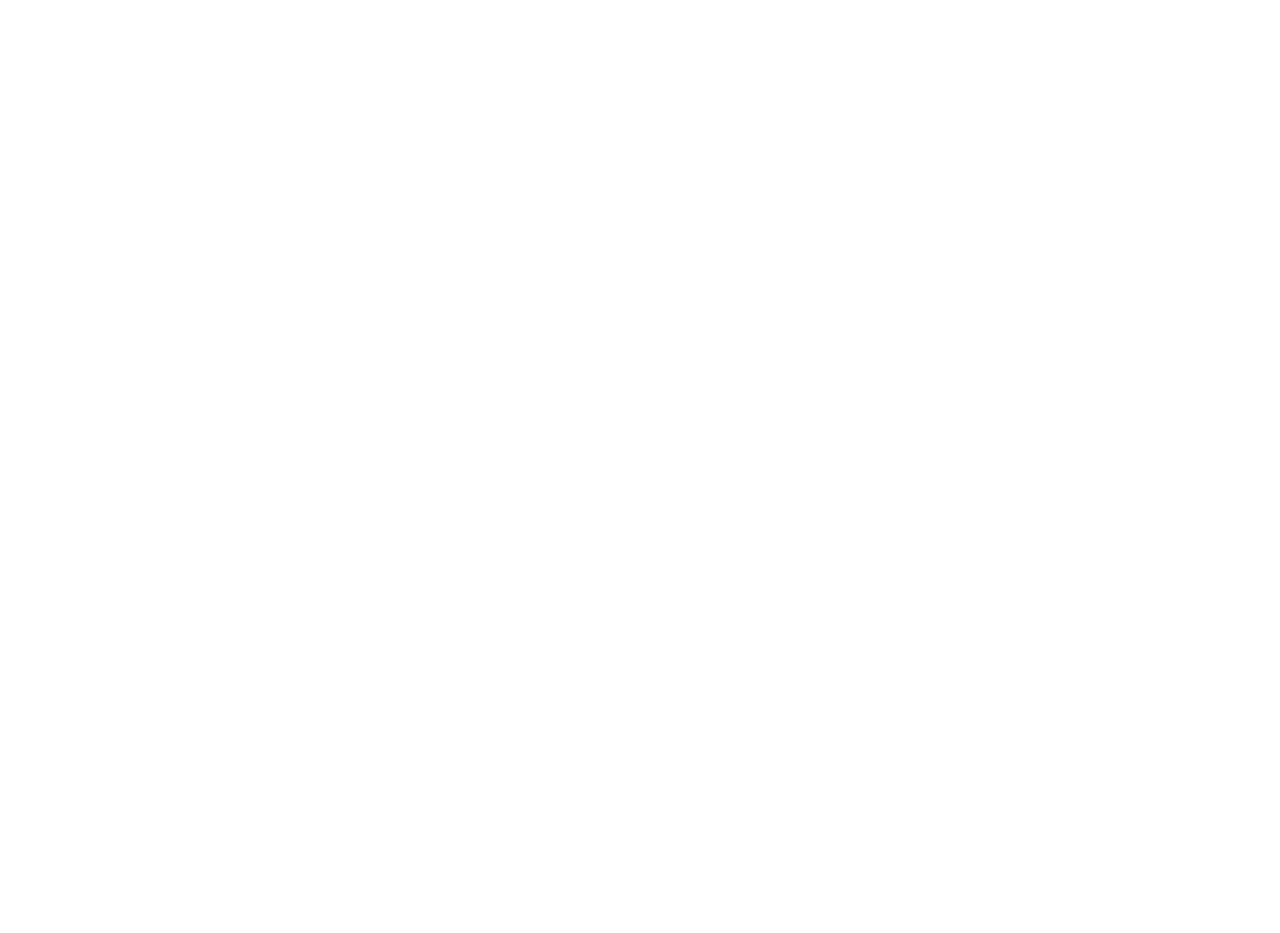
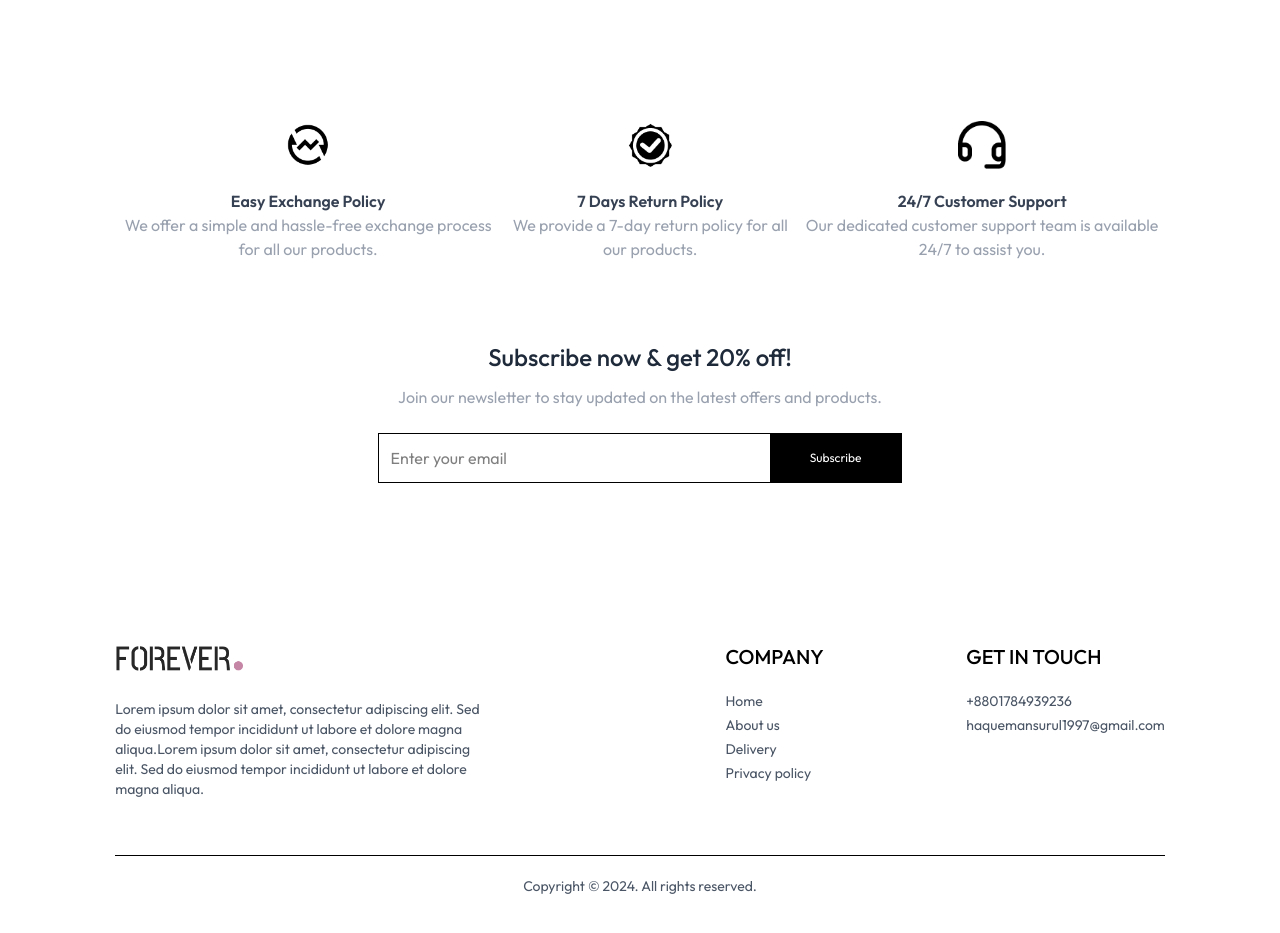
Before and after one commit to Mansurul1997/E-Commerce-App, a React (Vite) app: page / in a window 1280 px wide. Shown: the part 1842-2775 px from the top of the page. Before the commit the page ends 1883 px from the top, so only its background shows below. Built offline with nearby package versions, Linux system fonts and the light colour scheme.

Commit message:
Complete homepage
Co-authored-by: Copilot <copilot@github.com>

```diff
--- a/src/App.jsx
+++ b/src/App.jsx
@@ -10,6 +10,7 @@ import Cart from './pages/Cart';
 import Login from './pages/Login';
 import PlaceOrder from './pages/PlaceOrder';
 import Navbar from './components/Navbar';
+import Footer from './components/Footer';
 
 const App = () => {
   return (
@@ -26,6 +27,7 @@ const App = () => {
         <Route path='/place-order' element={<PlaceOrder />} />
         <Route path='/orders' element={<Orders />} />
       </Routes>
+      <Footer />
     </div>
   );
 }
--- /dev/null
+++ b/src/components/Footer.jsx
@@ -0,0 +1,40 @@
+import React from 'react';
+import { assets } from '../assets/assets';
+
+const Footer = () => {
+  return (
+    <div className='flex flex-col sm:grid grid-cols-[3fr_1fr_1fr] gap-14 my-10 mt-40 text-sm'>
+      <div>
+        <img src={assets.logo} className='mb-5 w-32' alt="" />
+        <p className='w-full md:w-2/3 text-gray-600'>
+          Lorem ipsum dolor sit amet, consectetur adipiscing elit. Sed do eiusmod tempor incididunt ut labore et dolore magna aliqua.Lorem ipsum dolor sit amet, consectetur adipiscing elit. Sed do eiusmod tempor incididunt ut labore et dolore magna aliqua.
+        </p>
+      </div>
+
+      <div>
+        <p className='text-xl font-medium mb-5'>COMPANY</p>
+        <ul className='flex flex-col gap-1 text-gray-600'>
+          <li className='text-gray-600 hover:text-black cursor-pointer'>Home</li>
+          <li className='text-gray-600 hover:text-black cursor-pointer'>About us</li>
+          <li className='text-gray-600 hover:text-black cursor-pointer'>Delivery</li>
+          <li className='text-gray-600 hover:text-black cursor-pointer'>Privacy policy</li>
+        </ul>
+      </div>
+
+      <div>
+        <p className='text-xl font-medium mb-5'>GET IN TOUCH</p>
+        <ul className='flex flex-col gap-1 text-gray-600'>
+          <li>+8801784939236</li>
+          <li >haquemansurul1997@gmail.com</li>
+        </ul>
+      </div>
+
+      <div className='sm:col-span-3'>
+        <hr />
+        <p className='text-center text-gray-600 mt-5'>Copyright © 2024. All rights reserved.</p>
+      </div>
+    </div>
+  );
+}
+
+export default Footer;
--- /dev/null
+++ b/src/components/NewsLetterBox.jsx
@@ -0,0 +1,31 @@
+import React from 'react';
+
+const NewsLetterBox = () => {
+
+    const onSubmitHandler = (event) => {
+        event.preventDefault();
+    }
+
+  return (
+    <div className='text-center'>
+      <p className='text-2xl font-medium text-gray-800'>Subscribe now & get 20% off!</p>
+      <p className='text-gray-400 mt-3'>Join our newsletter to stay updated on the latest offers and products.</p>
+      <form onSubmit={onSubmitHandler} className='w-full sm:w-1/2 mx-auto flex items-center gap-3 my-6 border pl-3'>
+        <input
+          type='email'
+          placeholder='Enter your email'
+          className='w-full sm:flex-1 outline-none'
+          required
+        />
+        <button
+          type='submit'
+          className='bg-black text-white text-xs px-10 py-4 cursor-pointer'
+        >
+          Subscribe
+        </button>
+      </form>
+    </div>
+  );
+}
+
+export default NewsLetterBox;
--- a/src/components/OurPolicy.jsx
+++ b/src/components/OurPolicy.jsx
@@ -1,11 +1,45 @@
-import React from 'react';
+import React from "react";
+import { assets } from "../assets/assets";
 
 const OurPolicy = () => {
   return (
-    <div>
-
+    <div className="flex flex-col sm:flex-row justify-around gap-12 sm:gap-2 text-center py-20 text-xs sm:text-sm md:text-base text-gray-700">
+      <div>
+        <img
+          src={assets.exchange_icon}
+          className="w-12 m-auto mb-5"
+          alt="Exchange Icon"
+        />
+        <p className="font-semibold">Easy Exchange Policy</p>
+        <p className="text-gray-400">
+          We offer a simple and hassle-free exchange process for all our
+          products.
+        </p>
+      </div>
+      <div>
+        <img
+          src={assets.quality_icon}
+          className="w-12 m-auto mb-5"
+          alt="Quality Icon"
+        />
+        <p className="font-semibold">7 Days Return Policy</p>
+        <p className="text-gray-400">
+          We provide a 7-day return policy for all our products.
+        </p>
+      </div>
+      <div>
+        <img
+          src={assets.support_img}
+          className="w-12 m-auto mb-5"
+          alt="Support Icon"
+        />
+        <p className="font-semibold">24/7 Customer Support</p>
+        <p className="text-gray-400">
+          Our dedicated customer support team is available 24/7 to assist you.
+        </p>
+      </div>
     </div>
   );
-}
+};
 
 export default OurPolicy;
--- a/src/pages/Home.jsx
+++ b/src/pages/Home.jsx
@@ -2,6 +2,8 @@ import React from 'react';
 import Hero from '../components/Hero';
 import LatestCollection from '../components/LatestCollection';
 import BestSeller from '../components/BestSeller';
+import OurPolicy from '../components/OurPolicy';
+import NewsLetterBox from '../components/NewsLetterBox';
 
 const Home = () => {
   return (
@@ -9,6 +11,8 @@ const Home = () => {
       <Hero />
       <LatestCollection />
       <BestSeller />
+      <OurPolicy />
+      <NewsLetterBox />
     </div>
   );
 }
```
